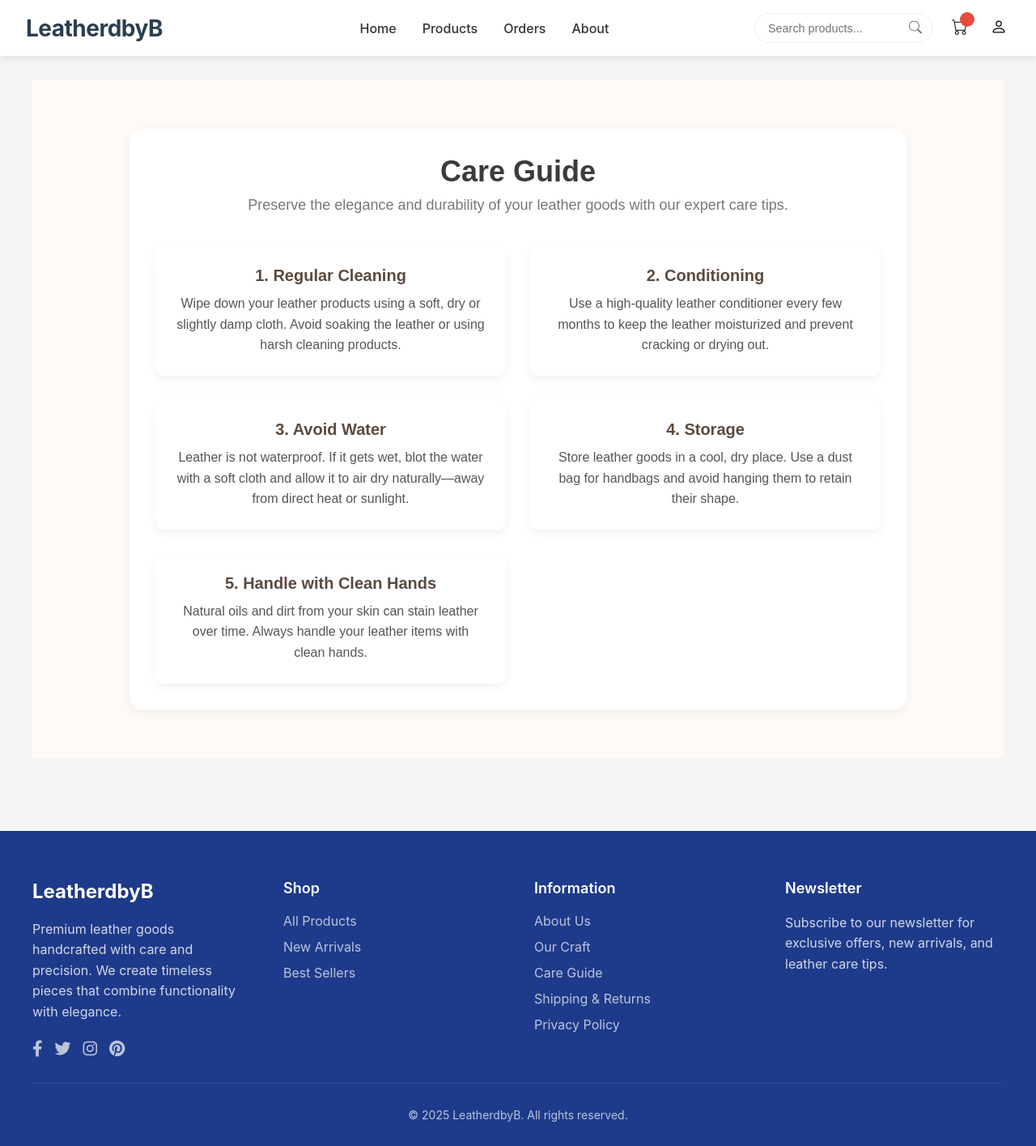
After one commit to EdwardIyanda1/leatherdbyb, a Django app: page /care-guide/ in a window 1280 px wide. The commit adds this page. Shown: the whole page at 81% size. Run offline with Django 5.2, Linux system fonts and the light colour scheme; some libraries are stand-ins or nearby versions.

Commit message:
Refactor code structure for improved readability and maintainability

```diff
--- a/core/static/css/style.css
+++ b/core/static/css/style.css
@@ -1741,3 +1741,71 @@
     transform: scale(0.9);
   }
 }
+
+.hero-image img {
+    width: 100%;
+    height: 40%;
+    border-radius: 10px; /* optional */
+}
+
+.info-page {
+    max-width: 900px;
+    margin: auto;
+    padding: 40px 20px;
+    background-color: #fff;
+    border-radius: 20px;
+    box-shadow: 0 0 10px rgba(0,0,0,0.05);
+    color: #333;
+}
+
+.info-title {
+    font-size: 2rem;
+    margin-bottom: 20px;
+    color: #468EFD;
+    font-weight: 700;
+}
+
+.info-text {
+    margin-bottom: 16px;
+    font-size: 1rem;
+    line-height: 1.7;
+}
+
+.info-list {
+    list-style: disc inside;
+    padding-left: 20px;
+    font-size: 1rem;
+    line-height: 1.6;
+}
+
+.info-section {
+    padding: 4rem 1rem;
+    background: #f9f9f9;
+  }
+  .info-container {
+    max-width: 960px;
+    margin: 0 auto;
+    text-align: center;
+    background: white;
+    border-radius: 16px;
+    padding: 2rem;
+    box-shadow: 0 4px 16px rgba(0, 0, 0, 0.05);
+  }
+  .info-title {
+    font-size: 2.5rem;
+    font-weight: 700;
+    margin-bottom: 1rem;
+    color: #333;
+  }
+  .info-description {
+    font-size: 1.1rem;
+    line-height: 1.8;
+    margin-bottom: 2rem;
+    color: #555;
+  }
+  .info-image img {
+    width: 100%;
+    max-height: 400px;
+    object-fit: cover;
+    border-radius: 12px;
+  }
--- a/core/templates/home.html
+++ b/core/templates/home.html
@@ -10,7 +10,7 @@
             <button class="hero-btn" onclick="window.location.href='{% url 'product_list' %}'">Shop Now</button>
         </div>
         <div class="hero-image">
-            <i class="fas fa-briefcase"></i>
+            <img src="{% static 'images/hero-image.jpg' %}" alt="Hero Image" />
         </div>
     </div>
 
--- a/core/templates/includes/footer.html
+++ b/core/templates/includes/footer.html
@@ -27,10 +27,10 @@
             <h3 class="footer-title">Information</h3>
             <ul class="footer-links">
                 <li class="footer-link-item"><a href="{% url 'about' %}" class="footer-link">About Us</a></li>
-                <li class="footer-link-item"><a href="#" class="footer-link">Our Craft</a></li>
-                <li class="footer-link-item"><a href="#" class="footer-link">Care Guide</a></li>
-                <li class="footer-link-item"><a href="#" class="footer-link">Shipping & Returns</a></li>
-                <li class="footer-link-item"><a href="#" class="footer-link">Privacy Policy</a></li>
+                <li class="footer-link-item"><a href="{% url 'our_craft' %}" class="footer-link">Our Craft</a></li>
+                <li class="footer-link-item"><a href="{% url 'care_guide' %}" class="footer-link">Care Guide</a></li>
+                <li class="footer-link-item"><a href="{% url 'shipping_returns' %}" class="footer-link">Shipping & Returns</a></li>
+                <li class="footer-link-item"><a href="{% url 'privacy_policy' %}" class="footer-link">Privacy Policy</a></li>
             </ul>
         </div>
 
--- /dev/null
+++ b/core/templates/info/care_guide.html
@@ -0,0 +1,84 @@
+{% extends "base.html" %}
+{% load static %}
+
+{% block content %}
+<section class="info-section">
+    <div class="info-container">
+        <h1 class="info-title">Care Guide</h1>
+        <p class="info-subtitle">Preserve the elegance and durability of your leather goods with our expert care tips.</p>
+
+        <div class="info-content">
+            <div class="info-card">
+                <h3>1. Regular Cleaning</h3>
+                <p>Wipe down your leather products using a soft, dry or slightly damp cloth. Avoid soaking the leather or using harsh cleaning products.</p>
+            </div>
+            <div class="info-card">
+                <h3>2. Conditioning</h3>
+                <p>Use a high-quality leather conditioner every few months to keep the leather moisturized and prevent cracking or drying out.</p>
+            </div>
+            <div class="info-card">
+                <h3>3. Avoid Water</h3>
+                <p>Leather is not waterproof. If it gets wet, blot the water with a soft cloth and allow it to air dry naturally—away from direct heat or sunlight.</p>
+            </div>
+            <div class="info-card">
+                <h3>4. Storage</h3>
+                <p>Store leather goods in a cool, dry place. Use a dust bag for handbags and avoid hanging them to retain their shape.</p>
+            </div>
+            <div class="info-card">
+                <h3>5. Handle with Clean Hands</h3>
+                <p>Natural oils and dirt from your skin can stain leather over time. Always handle your leather items with clean hands.</p>
+            </div>
+        </div>
+    </div>
+</section>
+{% endblock %}
+
+{% block extra_css %}
+<style>
+    .info-section {
+        padding: 60px 20px;
+        background: #fffaf5;
+        font-family: 'Poppins', sans-serif;
+    }
+    .info-container {
+        max-width: 960px;
+        margin: 0 auto;
+        text-align: center;
+    }
+    .info-title {
+        font-size: 36px;
+        margin-bottom: 10px;
+        color: #3b3b3b;
+    }
+    .info-subtitle {
+        font-size: 18px;
+        color: #777;
+        margin-bottom: 40px;
+    }
+    .info-content {
+        display: grid;
+        grid-template-columns: repeat(auto-fit, minmax(280px, 1fr));
+        gap: 30px;
+    }
+    .info-card {
+        background: #fff;
+        padding: 25px;
+        border-radius: 10px;
+        box-shadow: 0 4px 12px rgba(0, 0, 0, 0.06);
+        transition: transform 0.2s;
+    }
+    .info-card:hover {
+        transform: translateY(-5px);
+    }
+    .info-card h3 {
+        color: #5c4a3f;
+        margin-bottom: 10px;
+        font-size: 20px;
+    }
+    .info-card p {
+        color: #555;
+        font-size: 16px;
+        line-height: 1.6;
+    }
+</style>
+{% endblock %}
--- a/core/urls.py
+++ b/core/urls.py
@@ -1,11 +1,18 @@
 from django.urls import path, include
 from . import views
+from django.contrib.auth import views as auth_views
+# from django.contrib.auth.views import LogoutView
 from .views import checkout
 from .views import address_add, address_edit
 
 urlpatterns = [
     path('checkout/', checkout, name='checkout'),
     path('', views.home, name='home'),
+    path('accounts/logout/', auth_views.LogoutView.as_view(), name='logout'),
+    path('our-craft/', views.our_craft, name='our_craft'),
+    path('care-guide/', views.care_guide, name='care_guide'),
+    path('shipping-returns/', views.shipping_returns, name='shipping_returns'),
+    path('privacy-policy/', views.privacy_policy, name='privacy_policy'),
     path('account/addresses/add/', address_add, name='address_add'),
     path('account/addresses/<int:pk>/edit/', address_edit, name='address_edit'),
     path('order-success/', views.order_success, name='order_success'),
--- a/core/views.py
+++ b/core/views.py
@@ -1,6 +1,7 @@
 from django.shortcuts import render, redirect, get_object_or_404
 from django.contrib.auth.decorators import login_required
 from django.contrib import messages
+from django.views.decorators.http import require_POST
 from django.http import JsonResponse
 from .models import (
     Product, Category, Cart, CartItem,
@@ -116,6 +117,7 @@ def cart_detail(request):
     }
     return render(request, 'cart/detail.html', context)
 
+@require_POST
 def cart_add(request, product_id):
     product = get_object_or_404(Product, id=product_id)
     cart = _get_cart(request)
@@ -130,21 +132,58 @@ def cart_add(request, product_id):
         cart_item.quantity += 1
         cart_item.save()
 
-    messages.success(request, f"{product.name} added to cart!")
+    if request.headers.get('x-requested-with') == 'XMLHttpRequest':
+        return JsonResponse({
+            'success': True,
+            'quantity': cart_item.quantity,
+            'item_total': float(cart_item.total_price),
+            'cart_subtotal': float(cart.subtotal),
+            'cart_total': float(cart.total),
+            'cart_total_items': cart.total_items
+        })
+
     return redirect('cart_detail')
 
+@require_POST
 def cart_remove(request, product_id):
     product = get_object_or_404(Product, id=product_id)
     cart = _get_cart(request)
 
     try:
         cart_item = CartItem.objects.get(cart=cart, product=product)
-        cart_item.delete()
-        messages.success(request, f"{product.name} removed from cart!")
+        cart_item.quantity -= 1
+        if cart_item.quantity > 0:
+            cart_item.save()
+        else:
+            cart_item.delete()
+
+        if request.headers.get('x-requested-with') == 'XMLHttpRequest':
+            return JsonResponse({
+                'success': True,
+                'quantity': cart_item.quantity if cart_item.pk else 0,
+                'item_total': float(cart_item.total_price) if cart_item.pk else 0,
+                'cart_subtotal': float(cart.subtotal),
+                'cart_total': float(cart.total),
+                'cart_total_items': cart.total_items
+            })
+
     except CartItem.DoesNotExist:
-        messages.error(request, "Item not found in cart")
+        if request.headers.get('x-requested-with') == 'XMLHttpRequest':
+            return JsonResponse({'success': False})
 
     return redirect('cart_detail')
+
+def our_craft(request):
+    return render(request, 'info/our_craft.html')
+
+def care_guide(request):
+    return render(request, 'info/care_guide.html')
+
+def shipping_returns(request):
+    return render(request, 'info/shipping_returns.html')
+
+def privacy_policy(request):
+    return render(request, 'info/privacy_policy.html')
 
 def cart_update(request, product_id):
     if request.method == 'POST' and request.is_ajax():
@@ -219,6 +258,36 @@ def checkout(request):
 
 @login_required
 def account_dashboard(request):
+    user = request.user
+    profile = user.userprofile
+
+    if request.method == 'POST':
+        full_name = request.POST.get('full_name')
+        phone = request.POST.get('phone')
+        date_of_birth = request.POST.get('date_of_birth')
+        gender = request.POST.get('gender')
+        profile_image = request.FILES.get('profile_image')
+
+        # Handle full name
+        if full_name:
+            name_parts = full_name.strip().split()
+            user.first_name = name_parts[0]
+            user.last_name = ' '.join(name_parts[1:]) if len(name_parts) > 1 else ''
+            user.save()
+
+        # Handle UserProfile fields
+        profile.phone = phone
+        profile.gender = gender
+        profile.date_of_birth = date_of_birth or None
+
+        if profile_image:
+            profile.profile_image = profile_image
+
+        profile.save()
+
+        messages.success(request, "Profile updated successfully!")
+        return redirect('account_dashboard')
+
     return render(request, 'account/profile.html')
 
 @login_required
--- a/leatherdbyb/settings.py
+++ b/leatherdbyb/settings.py
@@ -34,11 +34,11 @@ TEMPLATES = [
 
 MIDDLEWARE = [
     'django.middleware.security.SecurityMiddleware',
-    'django.contrib.sessions.middleware.SessionMiddleware',  # Required
+    'django.contrib.sessions.middleware.SessionMiddleware',
     'django.middleware.common.CommonMiddleware',
     'django.middleware.csrf.CsrfViewMiddleware',
-    'django.contrib.auth.middleware.AuthenticationMiddleware',  # Required
-    'django.contrib.messages.middleware.MessageMiddleware',  # Required
+    'django.contrib.auth.middleware.AuthenticationMiddleware',
+    'django.contrib.messages.middleware.MessageMiddleware',
     'django.middleware.clickjacking.XFrameOptionsMiddleware',
 ]
 
```
Also changed, not shown: core/templates/account/profile.html (+7 -3 lines), core/templates/cart/detail.html (+22 -12 lines), core/templates/info/our_craft.html (added, +17 -0 lines), core/templates/info/privacy_policy.html (added, +16 -0 lines), core/templates/info/shipping_returns.html (added, +16 -0 lines), core/static/images/hero-image.jpg (added), db.sqlite3, media/profiles/ChatGPT_Image_Jun_23_2025_04_47_48_PM.png (added).
